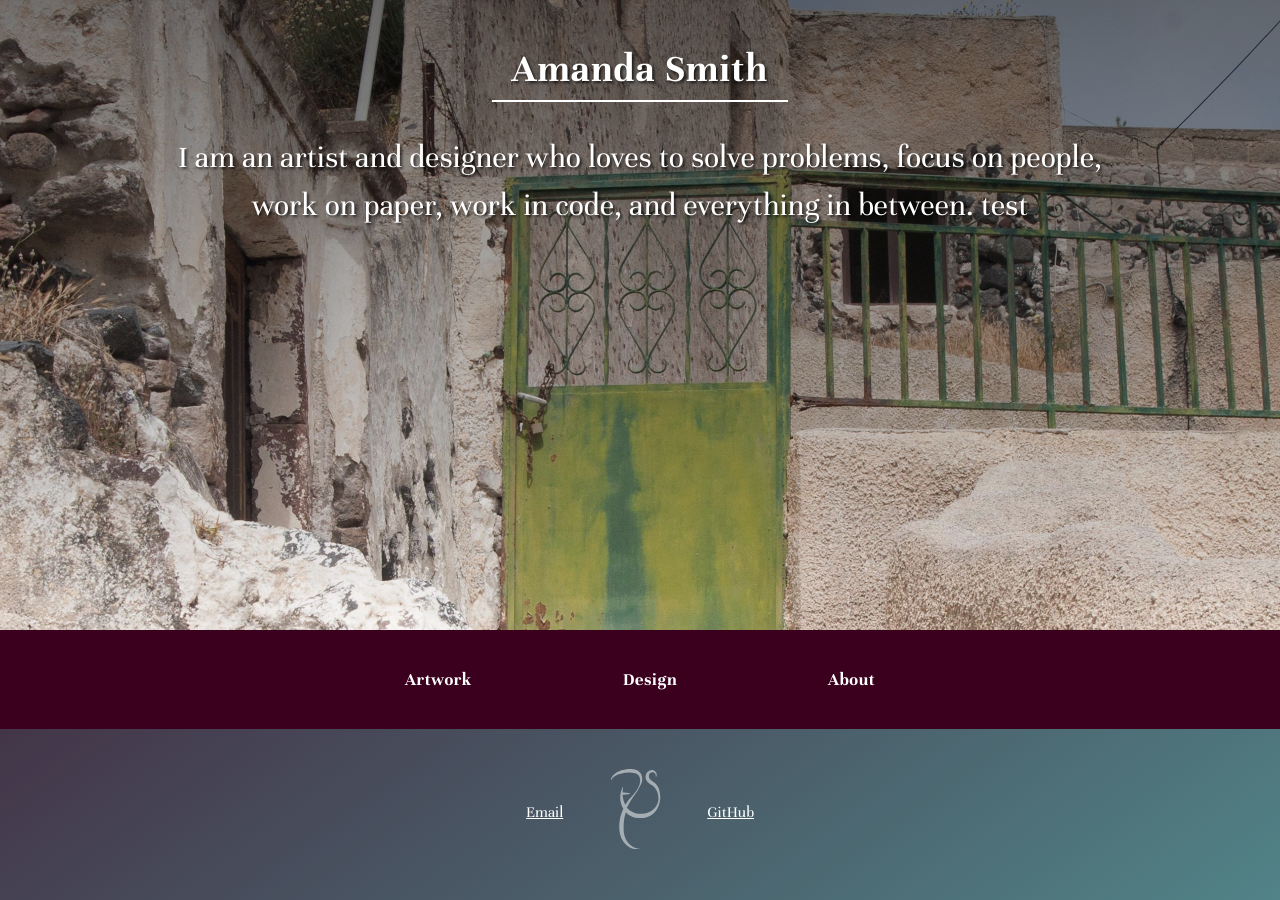
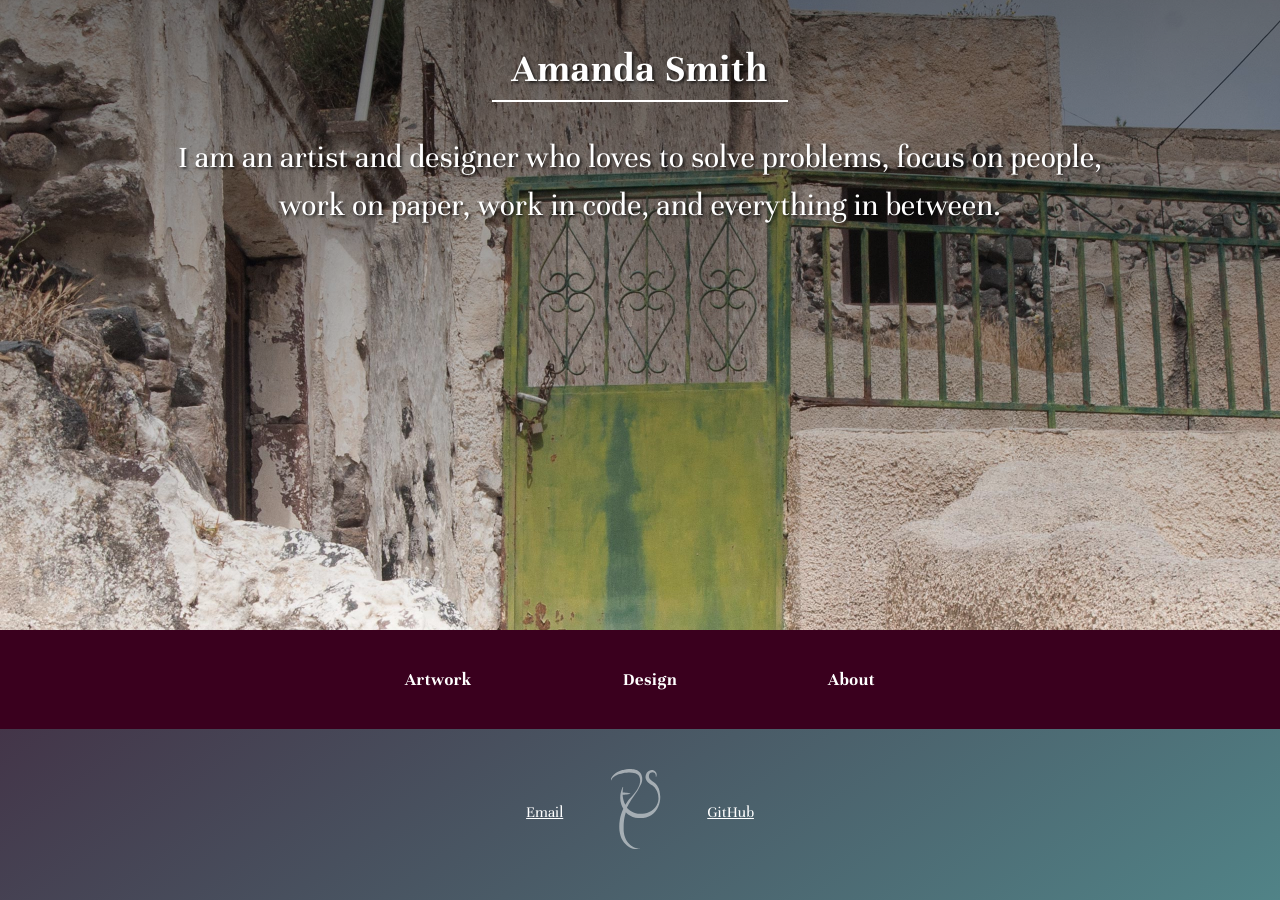
Before and after one commit to asmithorn/asmithorn.github.io, a Jekyll site: the page built from index.html, in a window 1280 px wide. Built offline with Jekyll 4.4.1, drawn with Linux system fonts in a browser that asks for light colours.

Commit message:
undo test

```diff
--- a/index.html
+++ b/index.html
@@ -17,7 +17,7 @@
             <section class="o-row--1200 o-row--v-padding u-padding--w-20-120">
                 <header class="u-text--shadow">
                 <h1 class="u-row-header">Amanda Smith</h1>
-                <p class="u-text--center u-text--large">I am an artist and designer who loves to solve problems, focus on people, work on paper, work in code, and everything in between. test</p>
+                <p class="u-text--center u-text--large">I am an artist and designer who loves to solve problems, focus on people, work on paper, work in code, and everything in between.</p>
                 </header>
             </section>
         </div>
```
